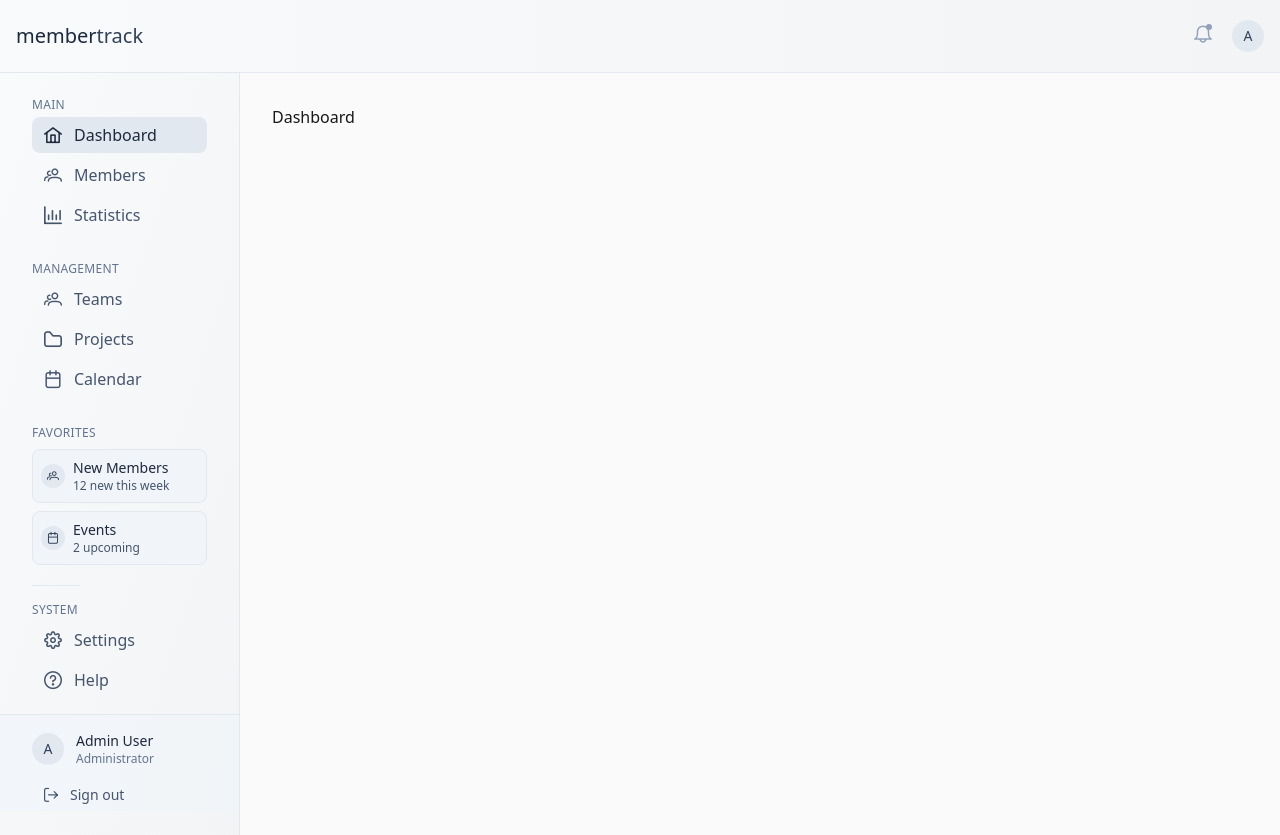
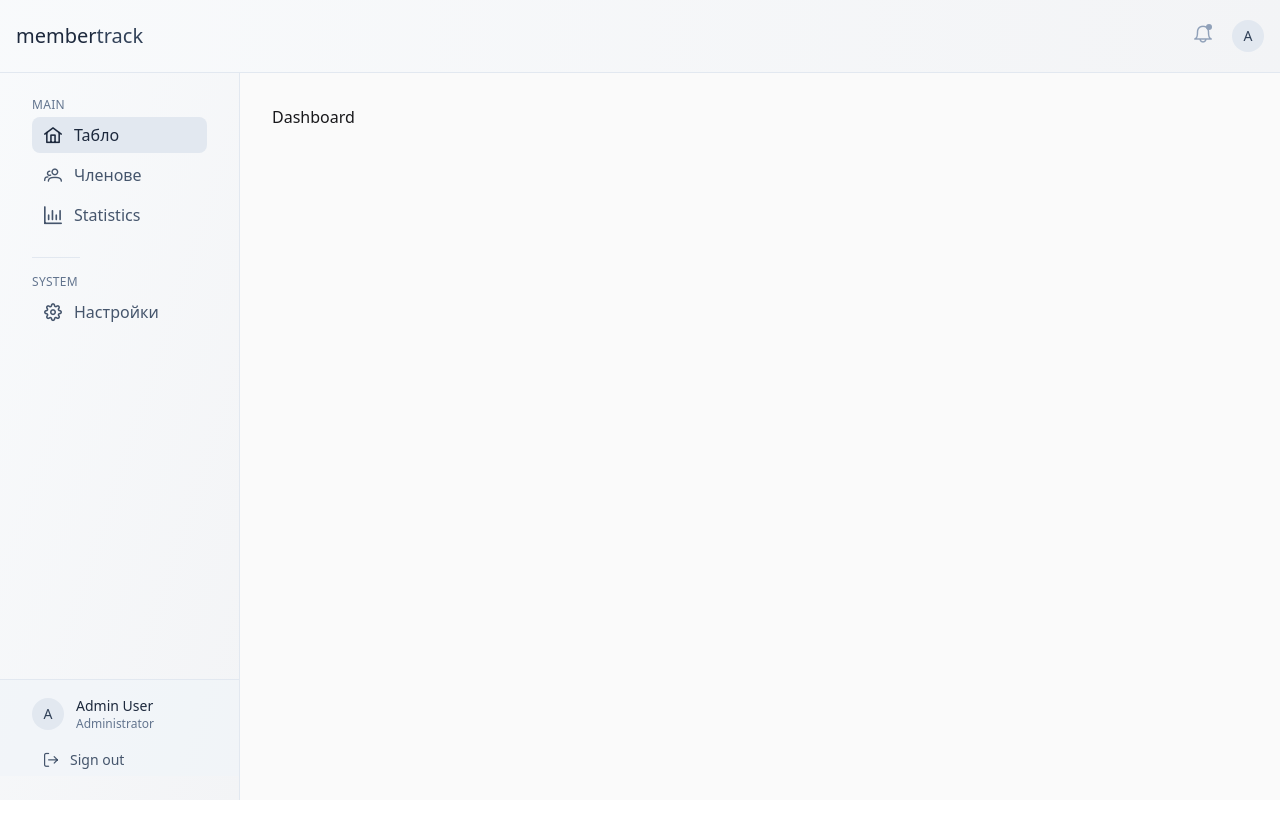
Before and after one commit to BackNot/member-tracker, a Vue app: page / in a window 1280 px wide. After the commit the page ends 800 px from the top, so only its background shows below. Built offline with nearby package versions, Linux system fonts and the light colour scheme.

Commit message:
Simplified sidebar. Added translations

```diff
--- a/package.json
+++ b/package.json
@@ -23,9 +23,11 @@
     "sequelize-typescript": "^2.1.6",
     "sqlite3": "^5.1.7",
     "vue": "^3.5.13",
+    "vue-i18n": "^11.1.3",
     "vue-router": "^4.5.0"
   },
   "devDependencies": {
+    "@intlify/unplugin-vue-i18n": "^6.0.8",
     "@tailwindcss/postcss": "^4.1.4",
     "@tsconfig/node22": "^22.0.1",
     "@types/node": "^22.13.14",
--- a/src/components/Sidebar.vue
+++ b/src/components/Sidebar.vue
@@ -14,59 +14,12 @@
               :class="{ 'text-slate-800 bg-slate-200 font-medium': isActive(item.path) }"
             >
               <i :class="`pi ${item.icon} text-lg mr-3`"></i>
-              <span class="font-light" :class="{ 'font-medium': isActive(item.path) }">{{ item.name }}</span>
+              <span class="font-light" :class="{ 'font-medium': isActive(item.path) }">{{ t(item.name) }}</span>
             </router-link>
           </li>
         </ul>
       </nav>
 
-      <!-- Management Section -->
-      <div class="px-8 mb-1 mt-3">
-        <h3 class="text-xs uppercase tracking-wide text-slate-500 font-medium">Management</h3>
-      </div>
-      <nav class="px-8 mb-4">
-        <ul class="space-y-1">
-          <li v-for="(item, index) in managementItems" :key="index">
-            <router-link
-              :to="item.path"
-              class="flex items-center px-3 py-1.5 rounded-lg text-slate-600 hover:text-slate-800 hover:bg-slate-200/50 transition-all duration-200"
-              :class="{ 'text-slate-800 bg-slate-200 font-medium': isActive(item.path) }"
-            >
-              <i :class="`pi ${item.icon} text-lg mr-3`"></i>
-              <span class="font-light" :class="{ 'font-medium': isActive(item.path) }">{{ item.name }}</span>
-            </router-link>
-          </li>
-        </ul>
-      </nav>
-
-      <!-- Favorites Section with cards -->
-      <div class="px-8 mb-2 mt-3">
-        <h3 class="text-xs uppercase tracking-wide text-slate-500 font-medium">Favorites</h3>
-      </div>
-      <div class="px-8">
-        <div class="bg-slate-100 rounded-lg p-2 mb-2 border border-slate-200">
-          <div class="flex items-center">
-            <span class="w-6 h-6 rounded-full bg-slate-200 flex items-center justify-center text-slate-700">
-              <i class="pi pi-users text-xs"></i>
-            </span>
-            <div class="ml-2">
-              <p class="text-sm text-slate-800 font-medium">New Members</p>
-              <p class="text-xs text-slate-600">12 new this week</p>
-            </div>
-          </div>
-        </div>
-        <div class="bg-slate-100 rounded-lg p-2 mb-3 border border-slate-200">
-          <div class="flex items-center">
-            <span class="w-6 h-6 rounded-full bg-slate-200 flex items-center justify-center text-slate-700">
-              <i class="pi pi-calendar text-xs"></i>
-            </span>
-            <div class="ml-2">
-              <p class="text-sm text-slate-800 font-medium">Events</p>
-              <p class="text-xs text-slate-600">2 upcoming</p>
-            </div>
-          </div>
-        </div>
-      </div>
 
       <!-- Divider -->
       <div class="w-12 h-px bg-slate-200 mx-8 mt-2 mb-4"></div>
@@ -84,7 +37,7 @@
               :class="{ 'text-slate-800 bg-slate-200 font-medium': isActive(item.path) }"
             >
               <i :class="`pi ${item.icon} text-lg mr-3`"></i>
-              <span class="font-light" :class="{ 'font-medium': isActive(item.path) }">{{ item.name }}</span>
+              <span class="font-light" :class="{ 'font-medium': isActive(item.path) }">{{ t(item.name) }}</span>
             </router-link>
           </li>
         </ul>
@@ -114,17 +67,19 @@
 <script setup lang="ts">
 import { ref } from 'vue'
 import { useRoute } from 'vue-router'
+import { useI18n } from 'vue-i18n'
+const { t } = useI18n()
 
 const route = useRoute()
 
 const mainMenuItems = ref([
-  {
-    name: 'Dashboard',
+ {
+    name: 'sidebar.dashboard',
     path: '/',
     icon: 'pi-home'
   },
   {
-    name: 'Members',
+    name: 'sidebar.members',
     path: '/members',
     icon: 'pi-users'
   },
@@ -135,35 +90,12 @@ const mainMenuItems = ref([
   }
 ])
 
-const managementItems = ref([
-  {
-    name: 'Teams',
-    path: '/teams',
-    icon: 'pi-users'
-  },
-  {
-    name: 'Projects',
-    path: '/projects',
-    icon: 'pi-folder'
-  },
-  {
-    name: 'Calendar',
-    path: '/calendar',
-    icon: 'pi-calendar'
-  }
-])
-
 const systemItems = ref([
   {
-    name: 'Settings',
+    name: 'sidebar.settings',
     path: '/settings',
     icon: 'pi-cog'
   },
-  {
-    name: 'Help',
-    path: '/help',
-    icon: 'pi-question-circle'
-  }
 ])
 
 const isActive = (path: string): boolean => {
--- /dev/null
+++ b/src/i18n/i18n.ts
@@ -0,0 +1,16 @@
+import { createI18n } from 'vue-i18n'
+import en from './locales/en.json'
+import bg from './locales/bg.json'
+
+const i18n = createI18n({
+  locale: 'bg',
+  fallbackLocale: 'bg',
+  messages: {
+    en,
+    bg,
+  },
+  legacy: false,
+  globalInjection: true // Makes $t available globally
+})
+
+export default i18n
--- /dev/null
+++ b/src/i18n/locales/bg.json
@@ -0,0 +1,7 @@
+{
+  "sidebar": {
+    "dashboard": "Табло",
+    "members": "Членове",
+    "settings": "Настройки"
+  }
+}
--- /dev/null
+++ b/src/i18n/locales/en.json
@@ -0,0 +1,7 @@
+{
+  "sidebar": {
+    "dashboard": "Dashboard",
+    "members": "Members",
+    "settings": "Settings"
+  }
+}
--- a/src/main.ts
+++ b/src/main.ts
@@ -4,7 +4,9 @@ import 'primeicons/primeicons.css'
 import { createApp } from 'vue'
 import App from './App.vue'
 import router from './router'
+import i18n from './i18n/i18n'
 
 const app = createApp(App)
 app.use(router)
+app.use(i18n)
 app.mount('#app')
```
Also changed, not shown: 1 other file (tests, documents, lock files or other folders).
